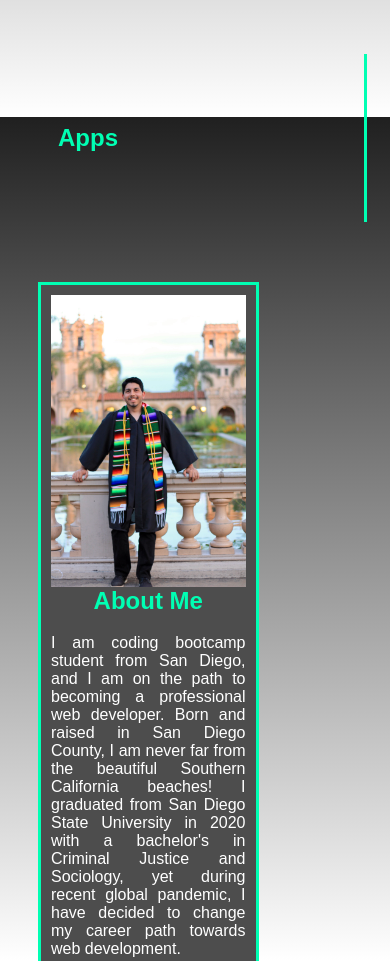
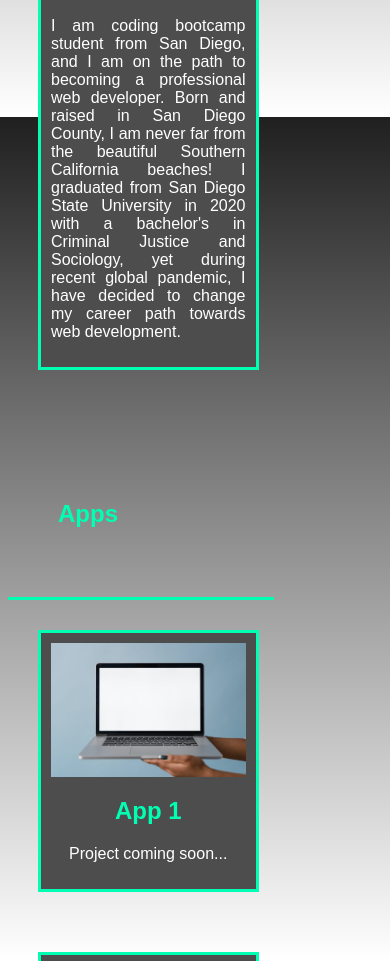
Before and after one commit to JG-77/JGuadarrama-Portfolio, a plain HTML site: page index.html in a window 390 px wide. Shown: the part 727-1688 px from the top of the page. Drawn offline with Linux system fonts and the light colour scheme.

Commit message:
Moved <aside> and its child elements below the 'About Me' section under <main>. adjusted CSS styling for the side bar and media query adjusts for #sidebar and .all-cards.

```diff
--- a/index.html
+++ b/index.html
@@ -34,26 +34,24 @@
     <!--Background image-->
      <section class="imge"></section>
 
-     <!--Side section-->
-    <aside>
-        <section>
-            <h2 id="Apps">Apps</h2>
-        </section>
-    </aside>
-
      <!--Page link sections-->
      <main class="all-cards">
-
          <!--About Me section-->
-        <section class="card">
+         <section class="card" id="Me">
              <img src="images\IMG_6121.JPEG" alt="Picture of Jessie Guadarrama" id="selfie">
              <h2 id="About-Me">About Me</h2>
              <p class="bio">I am coding bootcamp student from San Diego, and I am on the path to becoming a professional web developer. Born and raised in San Diego County, I am never far from the beautiful Southern California beaches! I graduated from San Diego State University in 2020 with a bachelor's in Criminal Justice and Sociology, yet during recent global pandemic, I have decided to change my career path towards web development. </p>
             </section>
 
+            <!--Side section-->
+            <aside>
+               <section id="sidebar">
+                   <h2 id="Apps">Apps</h2>
+               </section>
+           </aside>
         <!--Apps sections-->
         <section class="card">
-            <!--Placeholder '#' used href links-->
+            <!--Placeholder '#' used for href links for future apps-->
             <a href="#">
                 <img src="images\blank laptop screen.jpeg" class="app1">
             </a>
--- a/styles.css
+++ b/styles.css
@@ -58,12 +58,11 @@ display: flex;
     background-size: cover;
 }
 /*Sidebar styling*/
-aside section{
+#sidebar{
     border-right:solid var(--mint);
-    margin-top: 420px;
+    margin-top: 30px;
     padding: 50px;
     margin-right: 15px;
-    margin-bottom: 30px;
 }
 aside h2{
     color: var(--mint);
@@ -71,7 +70,7 @@ aside h2{
 
 /*Main content sections styling*/
 .all-cards{
-    width:75%;
+    width:95%;
     display: inline-flex;
     flex-wrap: wrap;
     justify-content: center;
@@ -85,6 +84,10 @@ aside h2{
 }
 
 /*About Me section styling*/
+#Me {
+    justify-content: center;
+}
+
 #selfie{
     float: left;
     width: auto;
@@ -97,7 +100,7 @@ aside h2{
     color: var(--white)
 }
 
-/*First application*/
+/*First application card*/
 .app1{
     max-height: 400px;
 }
@@ -170,6 +173,10 @@ footer h3 {
     aside{
         width: 100%;
     }
+    #sidebar{
+        border-bottom: solid var(--mint);
+        border-right: none;
+    }
     .imge{
         width:100%
     }
@@ -203,4 +210,10 @@ footer h3 {
     header{
         width:100%;
     }
+    #sidebar{
+        margin-left:0px;
+    }
+    .all-cards{
+        width: 80%;;
+    }
 }
```
Lines whose indentation alone changed are shown as unchanged.
